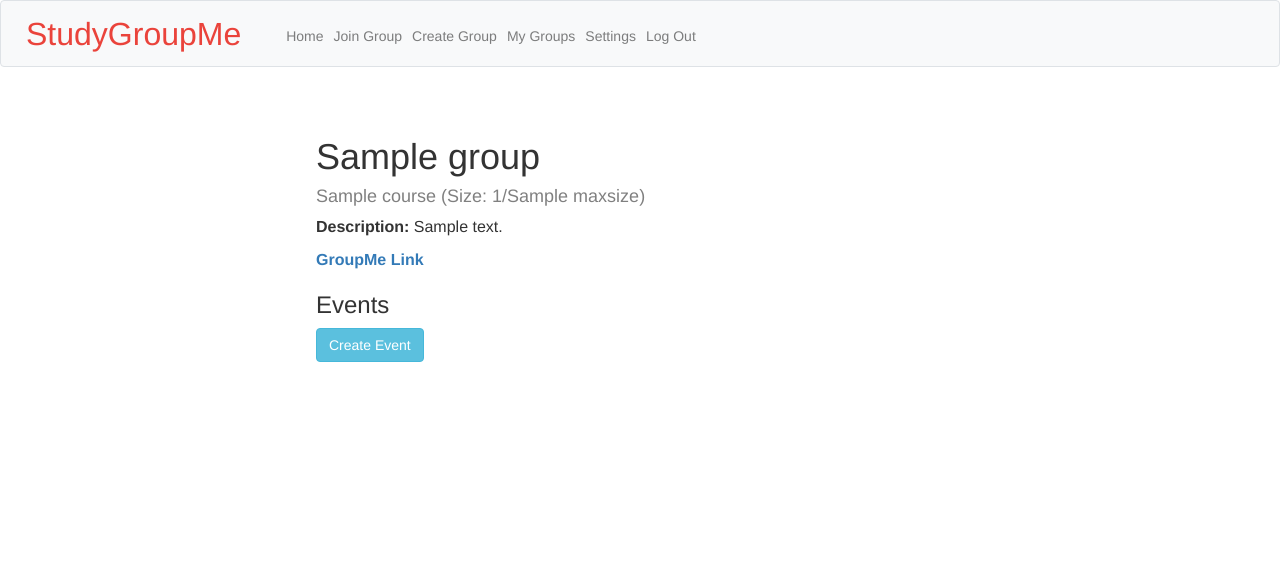
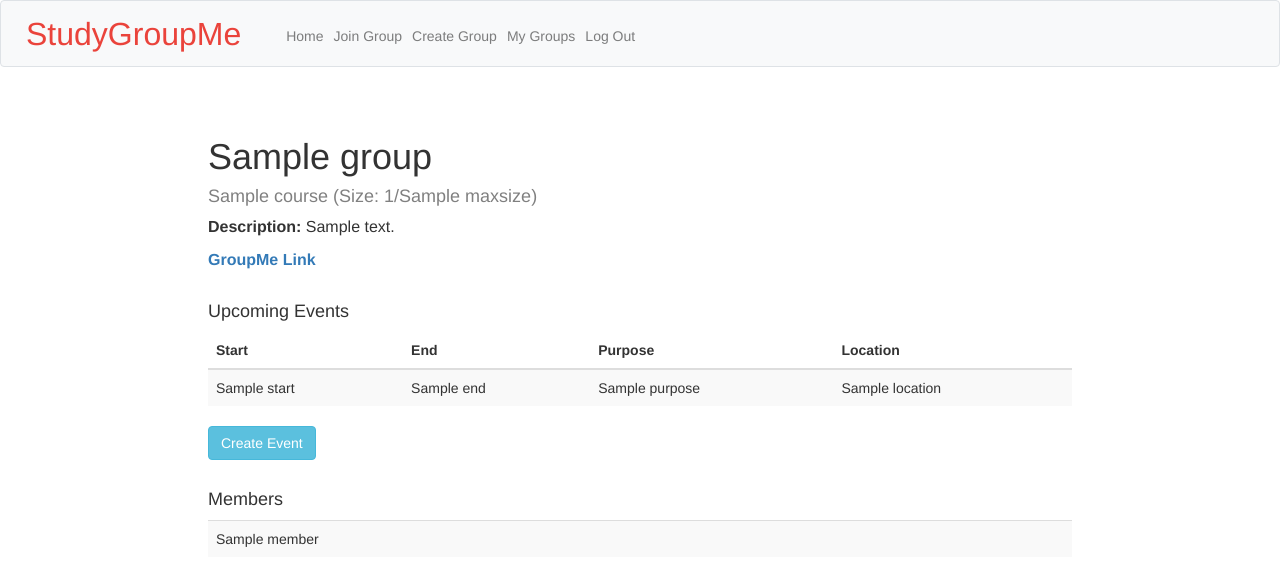
Before and after one commit to mtarunpr/studygroupme, a Flask app: template templates/grouphome.html in a window 1280 px wide. Shown: the top 586 px of the page. Run offline with Flask 2, Linux system fonts and the light colour scheme; the template is opened without the code that fills it: most values are stand-ins (such as "Sample title", 1, 10 or a date in 2020); parts of the project's set-up code (start-up, migrations or seed data) failed here and were passed over; some libraries are stand-ins or nearby versions.

Commit message:
Personal calendar, error validation, display events and members

```diff
--- a/application.py
+++ b/application.py
@@ -262,15 +262,16 @@ def create():
     else:
         name = request.form.get("name")
         description = request.form.get("description")
-        visibility = request.form.get("visibility")
-        ispublic = True if visibility == "public" else False
+        ispublic = True # Uncomment lines below after implementing inviting
+        #visibility = request.form.get("visibility")
+        #ispublic = False if visibility == "private" else True
         maxsize = request.form.get("maxsize")
         course_id = request.form.get("course")
 
         # GROUPME STUFF
         new_group = client.groups.create(name=name)
         new_group.update(share=True)
-        new_group.create_bot(name="StudyGroupMe", callback_url=url+"/groupme")
+        new_group.create_bot(name="StudyGroupMe", callback_url=url+"/groupme", dm_notification=False)
         groupme_link = client.groups.list()[0].share_url
 
         group_id = db.execute("INSERT INTO groups (name, description, ispublic, course_id, maxsize, groupme) VALUES (:name, :description, :ispublic, :course_id, :maxsize, :groupme)", name=name, description=description, ispublic=ispublic, course_id=course_id, maxsize=maxsize, groupme=groupme_link)
@@ -307,7 +308,36 @@ def join():
         if not isMember and belongsToClass and isPublic:
             db.execute("INSERT INTO members VALUES (:group_id, :user_id)", group_id=group_id, user_id=session["user_id"])
 
-        # TODO: Add all current/future events of group to user's personal Google calendar
+            # TODO: Add all current/future events of group to user's personal Google calendar
+
+            calendar_id = db.execute("SELECT calendar_id FROM users WHERE id = :user_id", user_id=session['user_id'])[0]['calendar_id']
+
+            # Select all current/future events in group
+            # TODO: Change -05:00 to dynamic timezone
+            events = db.execute("SELECT * FROM events WHERE group_id = :group_id AND replace(end, '-05:00', '') > strftime('%Y-%m-%dT%H:%M:%S', datetime('now', '-5 hours'))", group_id=group_id)
+
+            service = googleapiclient.discovery.build('calendar', 'v3', credentials=credentials)
+            for event in events:
+                group_name = db.execute("SELECT name FROM groups WHERE id = :group_id", group_id=group_id)[0]['name']
+                course_id = db.execute("SELECT course_id FROM groups WHERE id = :group_id", group_id=group_id)[0]['course_id']
+                course = db.execute("SELECT subject, courseno FROM courses WHERE id = :course_id", course_id = course_id)[0]
+                gcal_event = {
+                  'summary': group_name + " - " +  course['subject'] + " " + course['courseno'] + " " + event['purpose'],
+                  'location': event['location'],
+                  'description': event['description'],
+                  'start': {
+                    'dateTime': event['start'],
+                    'timeZone': 'America/New_York',
+                  },
+                  'end': {
+                    'dateTime': event['end'],
+                    'timeZone': 'America/New_York',
+                  }
+                }
+
+                gcal_event = service.events().insert(calendarId=calendar_id, body=gcal_event).execute()
+                print('Event created: '+ (gcal_event.get('htmlLink')))
+
 
     courses = db.execute("SELECT * FROM courses WHERE id IN (SELECT course_id FROM classes WHERE user_id = :user_id)", user_id=session["user_id"])
     calendars = db.execute("SELECT * FROM calendars WHERE course_id IN (SELECT course_id FROM classes WHERE user_id = :user_id)", user_id=session["user_id"])
@@ -336,6 +366,7 @@ def groups():
         course = db.execute("SELECT * FROM courses WHERE id=:course_id", course_id=group["course_id"])[0]
         group["course"] = course["subject"] + " " + course["courseno"]
 
+
         # If event creation form was submitted
         if request.form.get("create-event"):
 
@@ -346,9 +377,27 @@ def groups():
             end_unf = request.form.get("end")
             location = request.form.get("location")
 
+            # Create datetime objects
+            start_datetime = datetime.strptime(start_unf, "%m/%d/%Y %I:%M %p")
+            end_datetime = datetime.strptime(end_unf, "%m/%d/%Y %I:%M %p")
+
+            # Ensure start is before end and start not in past
+            if end_datetime <= start_datetime or start_datetime < datetime.now():
+                # Select all current / upcoming events
+                # TODO: Change -05:00 to dynamic timezone
+                group["events"] = db.execute("SELECT * FROM events WHERE group_id = :group_id AND replace(end, '-05:00', '') > strftime('%Y-%m-%dT%H:%M:%S', datetime('now', '-5 hours'))", group_id=group["id"])
+                group["events"] = sorted(group["events"], key = lambda i: i["start"])
+
+                for event in group["events"]:
+                    event["start"] = datetime.strptime(event["start"].rsplit('-', 1)[0], "%Y-%m-%dT%H:%M:%S").strftime("%b %d, %Y - %I:%M %p")
+                    event["end"] = datetime.strptime(event["end"].rsplit('-', 1)[0], "%Y-%m-%dT%H:%M:%S").strftime("%b %d, %Y - %I:%M %p")
+
+                # Show group home with error
+                return render_template("grouphome.html", userinfo=session.get("userinfo"), group=group, error=True)
+
             # Format datetimes in the Google Calendar API format
-            start = datetime.strptime(start_unf, "%m/%d/%Y %I:%M %p").strftime("%Y-%m-%dT%H:%M:%S")
-            end = datetime.strptime(end_unf, "%m/%d/%Y %I:%M %p").strftime("%Y-%m-%dT%H:%M:%S")
+            start = start_datetime.strftime("%Y-%m-%dT%H:%M:%S")
+            end = end_datetime.strftime("%Y-%m-%dT%H:%M:%S")
 
             # Append timezone
             start += "-05:00" # TODO: change to dynamic timezone based on DST
@@ -384,28 +433,53 @@ def groups():
             print('Event created: '+ (event.get('htmlLink')))
 
             calendars = db.execute("SELECT calendar_id FROM users WHERE id IN (SELECT user_id FROM members WHERE group_id = :group_id)", group_id=group_id)
+            personal_event = {
+              'summary': group_name + " - " +  course['subject'] + " " + course['courseno'] + " " + purpose,
+              'location': location,
+              'description': description,
+              'start': {
+                'dateTime': start,
+                'timeZone': 'America/New_York',
+              },
+              'end': {
+                'dateTime': end,
+                'timeZone': 'America/New_York',
+              }
+            }
+
             for calendar in calendars:
-                event = service.events().insert(calendarId=calendar["calendar_id"], body=event).execute()
+                event = service.events().insert(calendarId=calendar["calendar_id"], body=personal_event).execute()
 
             # Insert event into database
             db.execute("INSERT INTO events (group_id, purpose, location, description, start, end) VALUES (:group_id, :purpose, :location, :description, :start, :end)", group_id=group_id, purpose=purpose, location=location, description=description, start=start, end=end)
 
-            # TODO: Also insert event into personal calendars of those in the group
+        # Select all current / upcoming events
+        # TODO: Change -05:00 to dynamic timezone
+        group["events"] = db.execute("SELECT * FROM events WHERE group_id = :group_id AND replace(end, '-05:00', '') > strftime('%Y-%m-%dT%H:%M:%S', datetime('now', '-5 hours'))", group_id=group["id"])
 
+        group["events"] = sorted(group["events"], key = lambda i: i["start"])
 
+        for event in group["events"]:
+            event["start"] = datetime.strptime(event["start"].rsplit('-', 1)[0], "%Y-%m-%dT%H:%M:%S").strftime("%b %d, %Y - %I:%M %p")
+            event["end"] = datetime.strptime(event["end"].rsplit('-', 1)[0], "%Y-%m-%dT%H:%M:%S").strftime("%b %d, %Y - %I:%M %p")
+
+        group["members"] = db.execute("SELECT name FROM users WHERE id IN (SELECT user_id FROM members WHERE group_id = :group_id) ORDER BY name", group_id=group["id"])
 
         return render_template("grouphome.html", userinfo=session.get("userinfo"), group=group)
 
-
+'''
 @app.route("/settings")
 @login_required
 @register_required
 def settings():
     return render_template("settings.html", userinfo=session.get("userinfo"))
-
+'''
 
 @app.route("/groupme", methods=["POST"])
 def groupme():
+
+    print(request.json.get("system"))
+    print(request.json.get("text"))
 
     # When the first group member joins the GroupMe group
     if request.json.get("system") and "joined the group" in request.json.get("text"):
--- a/static/styles.css
+++ b/static/styles.css
@@ -242,8 +242,8 @@ input[type=number]
 
 #grouphome
 {
-    margin-left: 20%;
-    margin-right: 20%;
+    margin-left: 10%;
+    margin-right: 10%;
 }
 
 #grouphome p
@@ -251,7 +251,7 @@ input[type=number]
     font-size: 16px;
 }
 
-#grouphome h4
+.gray
 {
     color: gray;
 }
@@ -261,15 +261,20 @@ input[type=number]
     text-align: left;
 }
 
-#calendar-div p
-{
-    font-size: 13px;
-}
-
-
 #text_join
 {
     color: black;
     margin-left: 26%;
     margin-right: 26%;
+    font-size: 13px;
 }
+
+#events-table, #members-table
+{
+    margin-top: 1px;
+}
+
+#events-block, #members-block
+{
+    margin-top: 30px;
+}
--- a/templates/grouphome.html
+++ b/templates/grouphome.html
@@ -6,12 +6,49 @@
 
 {% block main %}
 
+{% if error == True %}
+<div class="alert alert-warning" role="alert">
+  <b>Error:</b> Start time cannot be in the past and must be before end time.
+</div>
+{% endif %}
+
 <div id="grouphome">
     <h1 align="left">{{group['name']}}</h1>
-    <h4 align="left">{{group['course']}} (Size: {{group['size']}}/{{group['maxsize']}})</h4>
-    <p align="left"> <b>Description:</b> {{group['description']}}</p>
+    <h4 align="left" class="gray">{{group['course']}} (Size: {{group['size']}}/{{group['maxsize']}})</h4>
+    {% if group['description'] != '' %}
+        <p align="left"> <b>Description:</b> {{group['description']}}</p>
+    {% endif %}
     <p align="left"><a href="{{group['groupme']}}" target="_blank"> <b>GroupMe Link</b> </a></h4>
-    <h3 align="left">Events</h3>
+
+    <div id="events-block">
+        <h4 align="left">Upcoming Events</h4>
+
+        {% if group["events"]|length == 0 %}
+        <p align="left" class="gray">Looks like your group has no scheduled events. Click below to create one!</p>
+
+        {% else %}
+        <table class="table table-striped" id="events-table">
+          <thead>
+            <tr>
+              <th scope="col">Start</th>
+              <th scope="col">End</th>
+              <th scope="col">Purpose</th>
+              <th scope="col">Location</th>
+            </tr>
+          </thead>
+          <tbody>
+            {% for event in group["events"] %}
+                <tr>
+                  <td>{{event["start"]}}</td>
+                  <td>{{event["end"]}}</td>
+                  <td>{{event["purpose"]}}</td>
+                  <td>{{event["location"]}}</td>
+                </tr>
+            {% endfor %}
+          </tbody>
+        </table>
+    </div>
+    {% endif %}
 
 
   <!-- Trigger the modal with a button -->
@@ -35,7 +72,7 @@
 
         <div class="form-group dropdown">
         <select required name="purpose" class="form-control">
-              <option selected disabled>Purpose</option>
+              <option selected disabled value="">Purpose</option>
               <option value="Problem Set">Problem Set</option>
               <option value="Exam Review">Exam Review</option>
               <option value="Group Study">Group Study</option>
@@ -89,6 +126,20 @@
 
     </div>
   </div>
+
+  <div id="members-block">
+    <h4 align="left">Members</h4>
+    <table class="table table-striped" id="members-table">
+      <tbody>
+        {% for member in group["members"] %}
+            <tr>
+              <td>{{member["name"]}}</td>
+            </tr>
+        {% endfor %}
+      </tbody>
+    </table>
+  </div>
+
 </div>
 
 <script>
@@ -103,6 +154,6 @@
 <script src="https://maxcdn.bootstrapcdn.com/bootstrap/3.3.6/js/bootstrap.min.js"></script>
 <script src="https://cdnjs.cloudflare.com/ajax/libs/bootstrap-datetimepicker/4.17.37/js/bootstrap-datetimepicker.min.js"></script>
 <link rel="stylesheet" href="https://cdnjs.cloudflare.com/ajax/libs/bootstrap-datetimepicker/4.17.37/css/bootstrap-datetimepicker.min.css">
-<link rel="stylesheet" href="https://maxcdn.bootstrapcdn.com/bootstrap/3.3.6/css/bootstrap.min.css"> <!-- Problematic, messes up CSS -->
+<link rel="stylesheet" href="https://maxcdn.bootstrapcdn.com/bootstrap/3.3.6/css/bootstrap.min.css"> <!-- TODO: Problematic, messes up CSS -->
 
 {% endblock %}
--- a/templates/layout.html
+++ b/templates/layout.html
@@ -39,7 +39,7 @@
                     <li class="nav-item"><a class="nav-link" href="/groups">My Groups</a></li>
                 </ul>
                 <ul class="navbar-nav ml-auto mt-2">
-                    <li class="nav-item"><a class="nav-link" href="/settings">Settings</a></li>
+                    <!--<li class="nav-item"><a class="nav-link" href="/settings">Settings</a></li>-->
                     <li class="nav-item"><a class="nav-link" href="/logout">Log Out</a></li>
                 </ul>
             </div>
```
Also changed, not shown: storecourses.py (+18 -1 lines), templates/create.html (+10 -10 lines), studygroupme.db.
